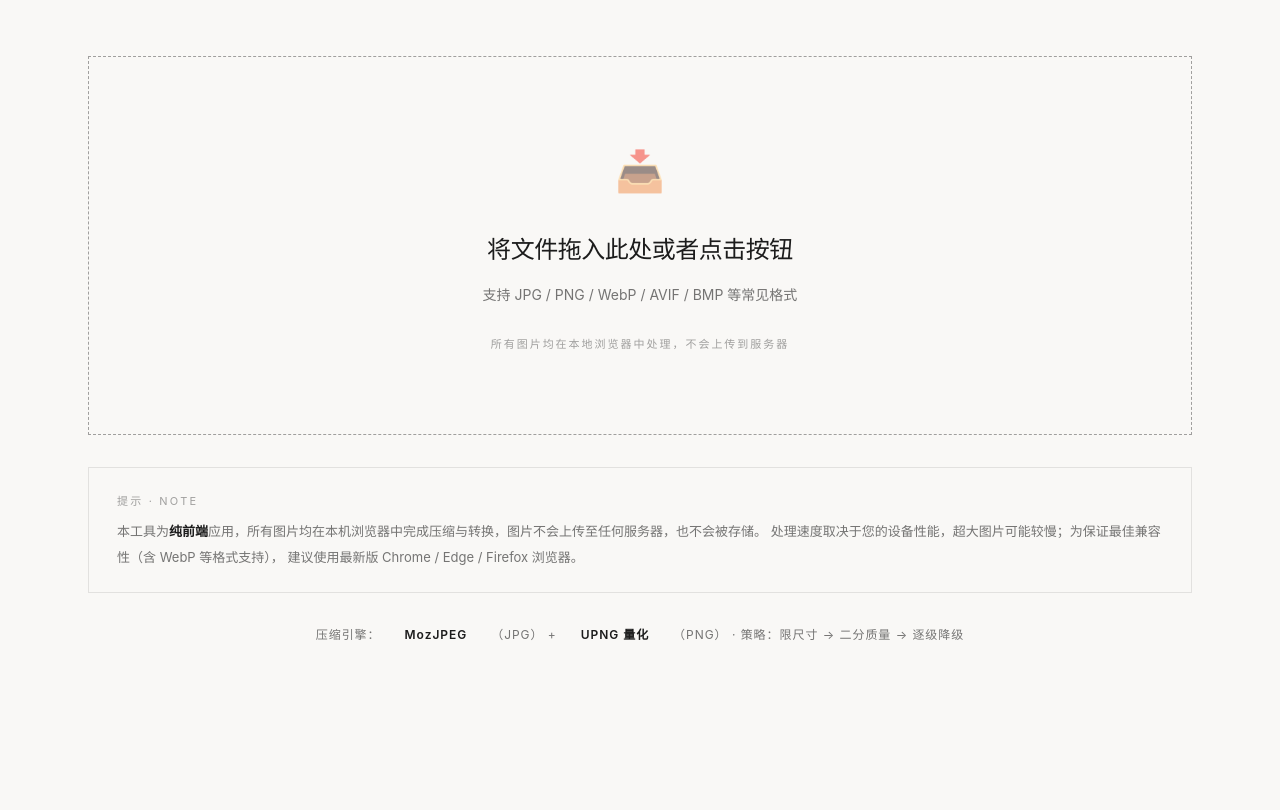
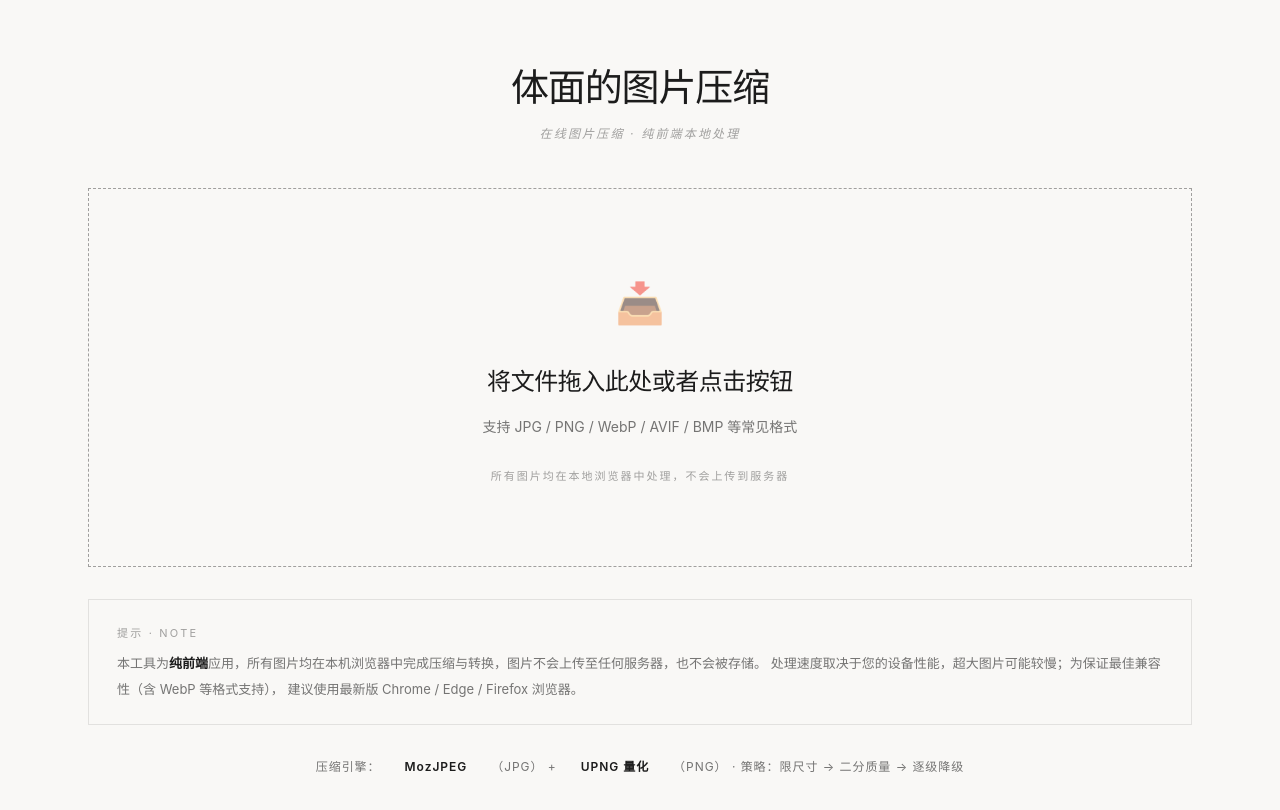
Before and after one commit to jwwl520/cover-compressor, a Vue app: page / in a window 1280 px wide. Shown: the top 810 px of the page. Built offline with nearby package versions, Linux system fonts and the light colour scheme.

Commit message:
﻿恢复页面标题：体面的图片压缩（衬线+斜体副标题）

```diff
--- a/src/App.vue
+++ b/src/App.vue
@@ -226,6 +226,12 @@ const totalSave = computed(() => {
   />
 
   <main class="app-main">
+    <!-- 页面标题 -->
+    <section class="page-title">
+      <h1>体面的图片压缩</h1>
+      <p class="page-subtitle">在线图片压缩 · 纯前端本地处理</p>
+    </section>
+
     <!-- 上传区（始终显示） -->
     <div
       class="upload-zone"
--- a/src/style.css
+++ b/src/style.css
@@ -75,6 +75,31 @@ html, body {
   max-width: 1200px;
   margin: 0 auto;
   padding: 56px 48px 120px;
+}
+
+/* ---------- 页面标题 ---------- */
+.page-title {
+  text-align: center;
+  padding: 8px 0 44px;
+}
+
+.page-title h1 {
+  font-family: var(--font-serif);
+  font-size: 38px;
+  line-height: 1.2;
+  letter-spacing: -0.03em;
+  font-weight: 400;
+  color: var(--text);
+  margin-bottom: 14px;
+}
+
+.page-title .page-subtitle {
+  font-family: var(--font-sans);
+  font-size: 12px;
+  letter-spacing: 0.18em;
+  text-transform: uppercase;
+  font-style: italic;
+  color: var(--text-tertiary);
 }
 
 /* ---------- 上传区 ---------- */
```
